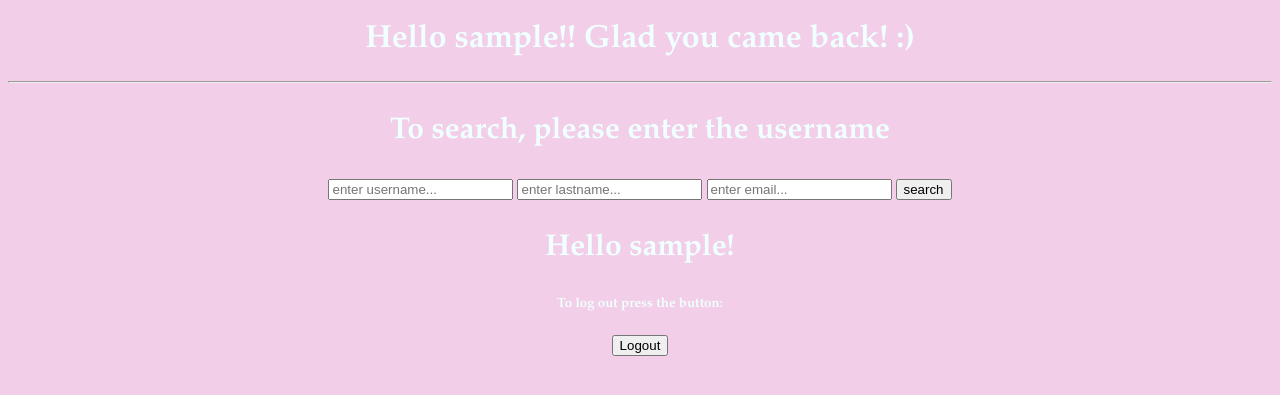
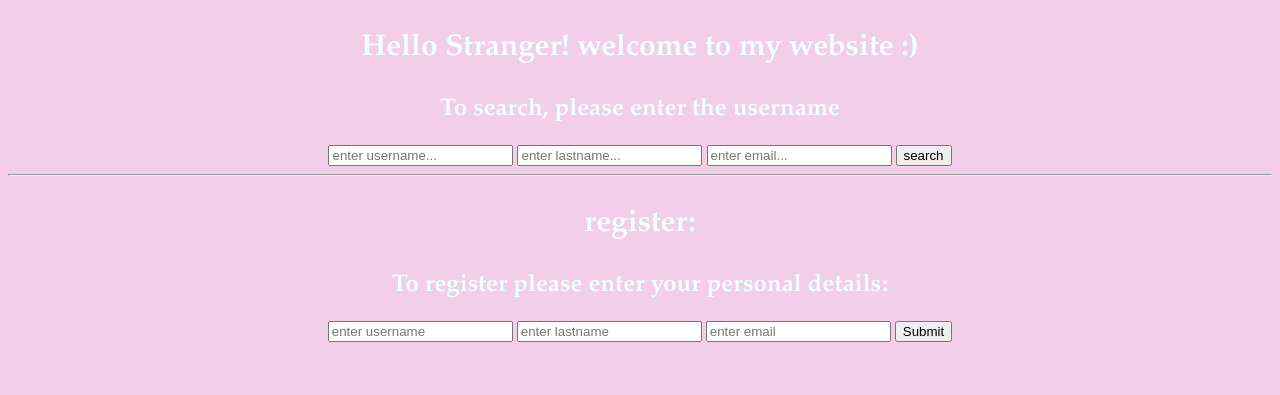
Before and after one commit to ofriHazan/ex8_ofriHaz, a Flask app: page /ex9 in a window 1280 px wide. Shown: the top 395 px of the page. Run offline with Flask 2, Linux system fonts and the light colour scheme; the visitor is signed in with stand-in values (Sample User, id 1).

Commit message:
first commit

```diff
--- a/app.py
+++ b/app.py
@@ -18,19 +18,16 @@ def main():
 @app.route('/ex9')
 @app.route('/assignment9', methods=['GET','POST'])
 def assignment9():
-    # session['isLogged'] = False
+    session['isLogged']=False
     current_method = request.method
-    # if current_method in session:
-    #     user_name, last_name, email = session['user_name'], session['lastname'], session['email']
-    # else:
     if current_method == 'GET':
         if 'username' in request.args:
             username = request.args['username']
             lastname = request.args['lastname']
             email = request.args['email']
 
-            if 'username' is '' and 'lastname' is '' and 'email' is '':
-                return render_template('assignment9.html', users=users)
+            if username is '' and lastname is '' and email is '':
+                return render_template('assignment9.html', inSearch=True, users=users)
             filtered_users = []
             for user in users:
                 if (username is '' or user['username'] == username) and (lastname is '' or user['lastname'] == lastname) and (email is '' or user['email'] == email):
@@ -38,17 +35,10 @@ def assignment9():
             if len(filtered_users) == 0:
                 return render_template('assignment9.html', isUser=False, inSearch=True)
             else:
-                return render_template('assignment9.html',isUser=True, inSearch=True, users=filtered_users)
+                return render_template('assignment9.html', isUser=True, inSearch=True, user=filtered_users)
         else:
             return render_template('assignment9.html')
 
-    # if request.args['username'] in users:
-    #     return render_template('assignment9.html', isUser=True, inSearch=True,
-    #                            username=request.args['username'], user=users[request.args['username']])
-    # else:
-    #     return render_template('assignment9.html', isUser=False, inSearch=True)
-
-    # elif current_method == 'POST':
     else:
         if request.form['username'] in users:
             session['username'] = request.form['username']
@@ -88,7 +78,8 @@ def assignment8():
                            name=name,
                            writer=writer,
                            hobbies=hobby,
-                           songs=song)
+                           songs=song,
+                           )
 
 
 @app.route('/preferences')
--- a/templates/assignment8.html
+++ b/templates/assignment8.html
@@ -8,6 +8,9 @@
 </head>
 <body>
 {% block header %}
+    {#addition to ex9#}
+    {% include('header9.html') %}
+    {#-------------------------#}
     {% set page_name='header' %}
     {% include('header.html') %}
     {% if writer %}
--- a/templates/assignment9.html
+++ b/templates/assignment9.html
@@ -4,21 +4,18 @@
     <meta charset="UTF-8">
     <link rel="stylesheet" href="{{ url_for('static', filename='../static/css/CV.css') }}">
     <title>assignment9</title>
-
 </head>
 <body>
 {% block header %}
-    {% if session['isLogged'] %}
-        <h1>Hello {{ session['username'] }}!! Glad you came back! :)</h1>
-    {% else %}
-        <h1>Hello stranger</h1>
+    {% if session['isLogged'] == False %}
+        <h3> Hello Stranger! welcome to my website :)</h3>
     {% endif %}
-    <hr>
+    {% include('header9.html') %}
 {% endblock %}
 
 
 {% block search %}
-    <h3>To search, please enter the username</h3>
+    <h2>To search, please enter the username</h2>
     <form name="search" method=GET" action="assignment9">
         <input name="username" type="text" id="username" placeholder="enter username...">
         <input name="lastname" type="text" id="lastname" placeholder="enter lastname...">
@@ -27,20 +24,22 @@
     </form>
     {% if inSearch==True %}
         {% if isUser==True %}
-            <h4>The user you looked for is : <br>
-                {{ user['username'] }} {{ user['lastname'] }} , his email is : {{ user['email']}} </h4>
+            <h4>The user you looked for is :</h4> <br>
+            <span>
+                    {{user[0].username}} {{ user[0].lastname }} , his email is : {{ user[0].email}}
+                </span>
         {% elif isUser==False %}
             <h4>There is no such as user in the system</h4>
         {% else %}
             <h2>users list:</h2>
             <ol>
-            {% for user in users %}
+                {% for user in users %}
                     <li>
-                        User: {{ user['username'] }} {{ user['lastname'] }},
-                            email: {{ user['email'] }}
+                        User: {{ user.username }} {{ user.lastname }}, email: {{ user.email }}
                     </li>
-                </ol>
-            {% endfor %}
+
+                {% endfor %}
+            </ol>
         {% endif %}
     {% endif %}
 {% endblock %}
@@ -58,7 +57,7 @@
         </form>
     {% else %}
         <h3>Hello {{ session['username'] }}!</h3>
-        <h5>To log out press the button:</h5>
+        <h4>To log out press the button:</h4>
         <form name="logout" action="logout">
             <input type="submit" value="Logout">
         </form>
--- /dev/null
+++ b/templates/header9.html
@@ -0,0 +1,5 @@
+<header>
+    {% if session['isLogged']==True %}
+        <h3 style="color: palevioletred">{{ session['username'] | upper }} - you are logged in, glad you came back ♥</h3>
+    {% endif %}
+</header>
--- a/templates/preferences.html
+++ b/templates/preferences.html
@@ -4,6 +4,7 @@
 {% extends 'assignment8.html' %}
 {% set page_name='my preferences' %}
 {% block favorite %}
+
     <hr>
     <h3>You are in {{ page_name }}</h3>
     <h2>But I love the most - my puppy {{ dog }}</h2>
```
Lines whose indentation alone changed are shown as unchanged.
